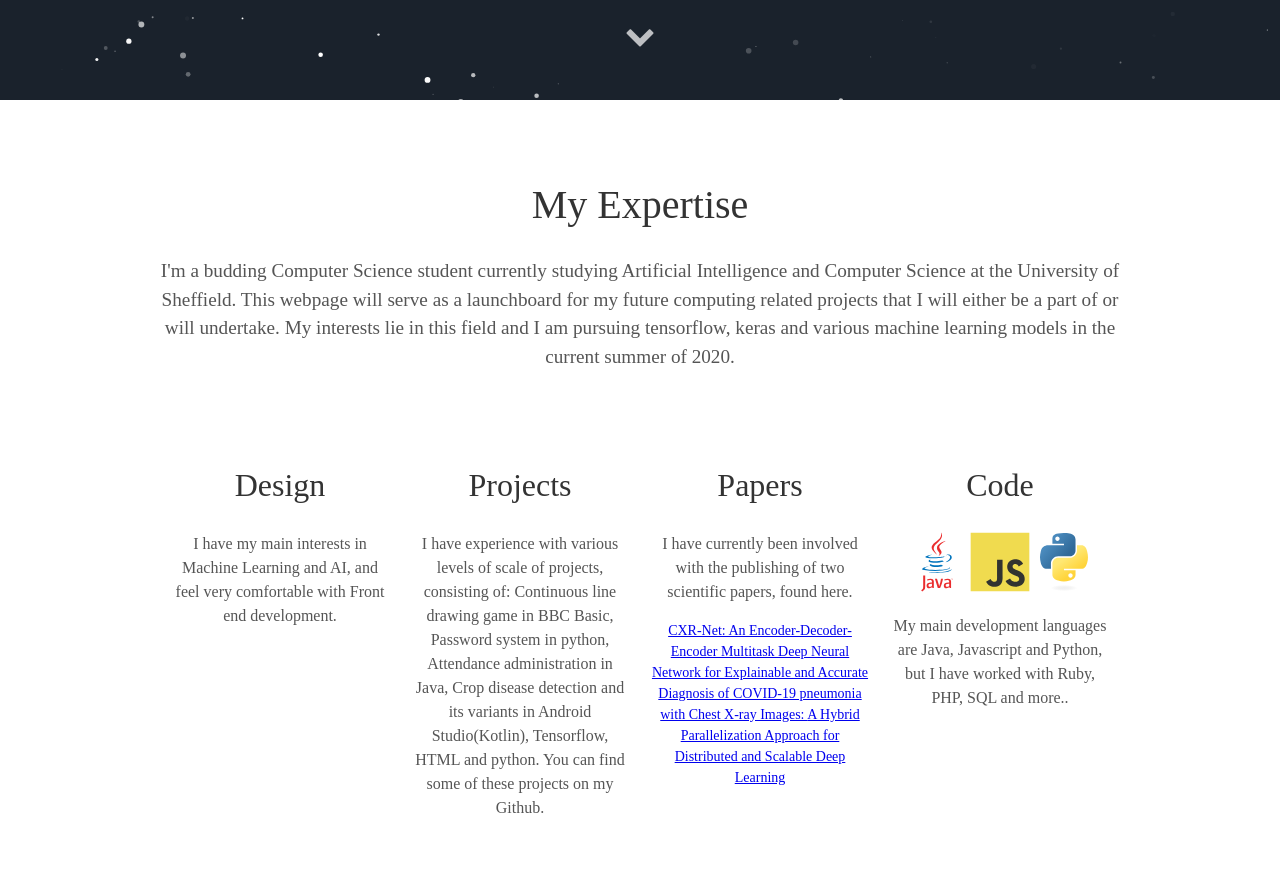
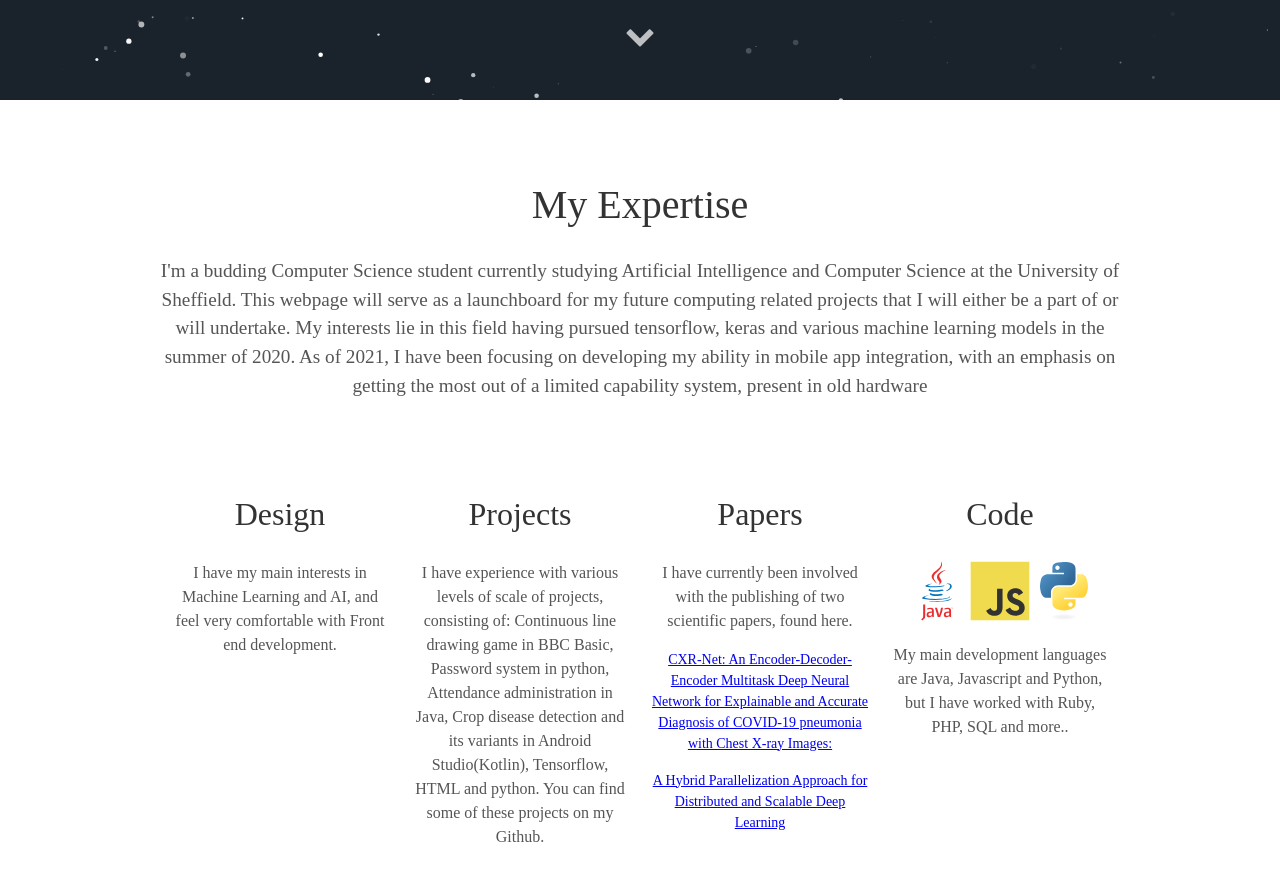
Before and after one commit to 20dchen01/20dchen01.github.io, a Jekyll site: the page built from index.html, in a window 1280 px wide and 900 px high, scrolled down 800 px. Shown: the top 881 px of the window. Built offline with Jekyll 4.4.1, drawn with Linux system fonts in a browser that asks for light colours; some web fonts are replaced.

Commit message:
Update about.html
updated aboutme

```diff
--- a/_includes/about.html
+++ b/_includes/about.html
@@ -1,6 +1,7 @@
 <div class="user-details">
   <h1>My Expertise</h1>
-  <p>{{ site.user_description }}</p>
+  <p>I'm a budding Computer Science student currently studying Artificial Intelligence and Computer Science at the University of Sheffield. This webpage will serve as a launchboard for my future computing related projects that I will either be a part of or will undertake. My interests lie in this field having pursued tensorflow, keras and various machine learning models in the summer of 2020.
+  As of 2021, I have been focusing on developing my ability in mobile app integration, with an emphasis on getting the most out of a limited capability system, present in old hardware</p>
 </div>
 <div class="user">
   <div class="tech">
@@ -15,6 +16,7 @@
     <h2>Papers</h2>
     <p>I have currently been involved with the publishing of two scientific papers, found here.</p>
     <a  href="https://arxiv.org/pdf/2110.10813.pdf">CXR-Net: An Encoder-Decoder-Encoder Multitask Deep Neural Network for Explainable and Accurate Diagnosis of COVID-19 pneumonia with Chest X-ray Images: </a>
+    <p></p>
     <a  href="https://arxiv.org/pdf/2104.05035.pdf">A Hybrid Parallelization Approach for Distributed and Scalable Deep Learning</a>
   </div>
   <div class="tech">
```
